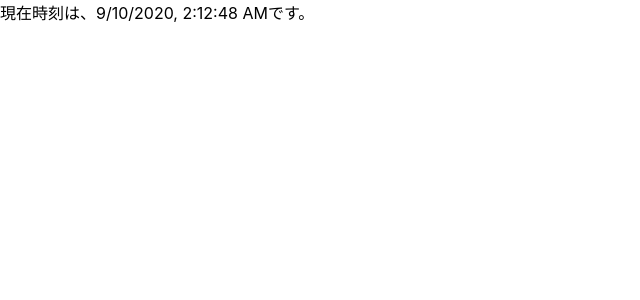
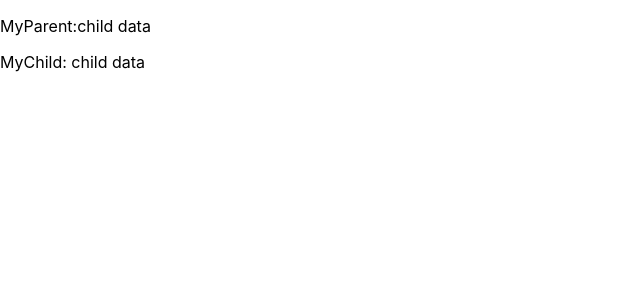
Before and after one commit to rasclass/react_practice, a React (Create React App) app: page / in a window 1280 px wide. Shown: the top 300 px of the page, without its empty margins (0-640 px from the left). Built offline with nearby package versions, Linux system fonts and the light colour scheme.

Commit message:
親子間でのデータの引き渡し

```diff
--- /dev/null
+++ b/src/MyChild.js
@@ -0,0 +1,19 @@
+import React, {Component} from 'react';
+
+export default class MyChild extends Component{
+    constructor(props){
+        super(props);
+
+        this.state = {
+            data: 'child data'
+        };
+
+        this.props.onUpdate(this.state);
+    }
+
+    render(){
+        return(
+            <p>MyChild: {this.state.data}</p>
+        );
+    }
+}
--- /dev/null
+++ b/src/MyParent.js
@@ -0,0 +1,25 @@
+import React, {Component} from 'react';
+import MyChild from './MyChild';
+
+export default class MyParent extends Component{
+    constructor(props){
+        super(props);
+
+        this.state = {
+            data:null
+        };
+    }
+
+    update(state){
+        this.setState(state);
+    }
+
+    render(){
+        return(
+            <React.Fragment>
+                <p>MyParent:{this.state.data}</p>
+                <MyChild onUpdate={this.update.bind(this)} />
+            </React.Fragment>
+        )
+    }
+}
--- a/src/index.js
+++ b/src/index.js
@@ -2,10 +2,10 @@
 import ReactDOM from 'react-dom';
 import './index.css';
 import * as serviceWorker from './serviceWorker';
-import MyState from './MyState'
+import MyParent from './MyParent'
 
 ReactDOM.render(
-  <MyState />,
+  <MyParent />,
   document.getElementById('root')
 );
 
```
